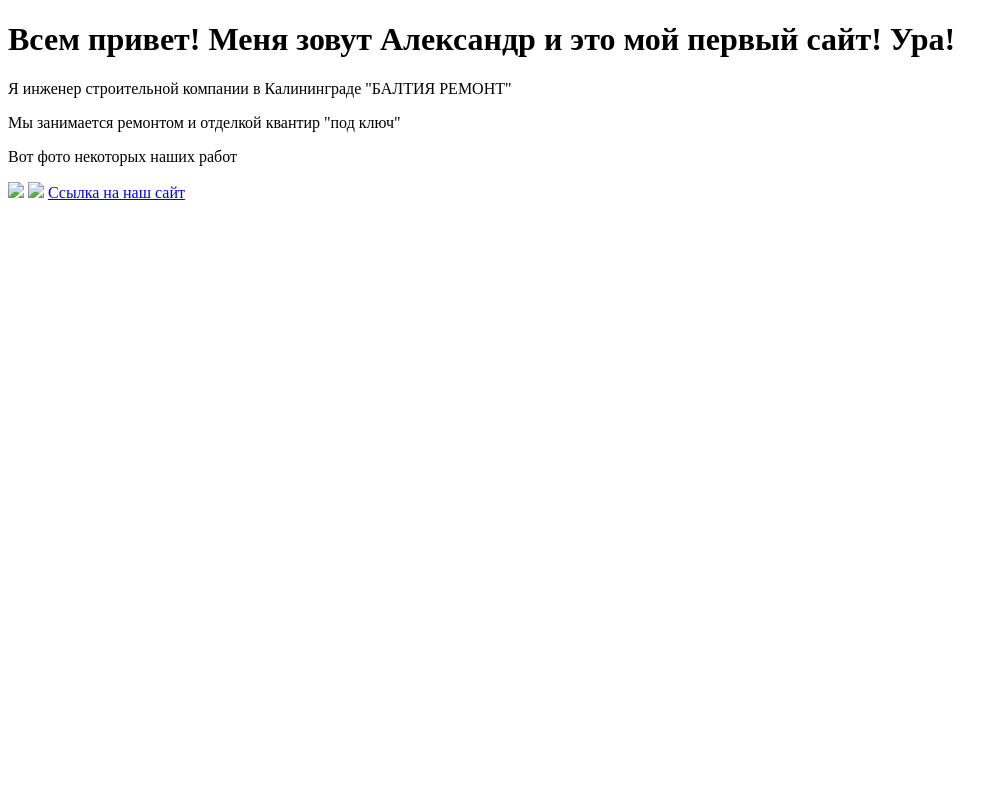
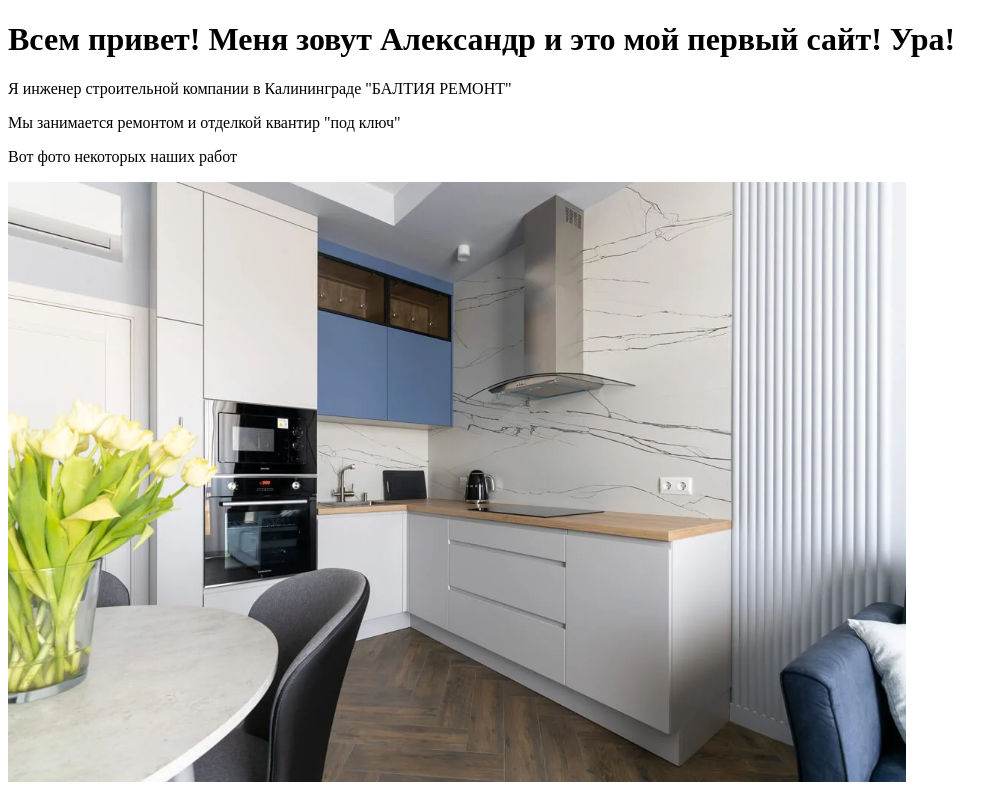
Before and after one commit to 39karatAlexander/Praktika1, a plain HTML site: page index.html in a window 1280 px wide. Shown: the top 786 px of the page, without its empty margins (0-1008 px from the left). Drawn offline with Linux system fonts and the light colour scheme.

Commit message:
Update index.html

```diff
--- a/index.html
+++ b/index.html
@@ -10,8 +10,8 @@
 <span>Я инженер строительной компании в Калининграде "БАЛТИЯ РЕМОНТ"</span>
 <p>Мы занимается ремонтом и отделкой квантир "под ключ"</p>
 <p>Вот фото некоторых наших работ</p>
-<img src="Фото/Кухня.png" height="600px">
-<img src="Фото/С диваном.png" height="600px">
+<img src="Кухня.png" height="600px">
+<img src="С диваном.png" height="600px">
 <a href="https://www.baltia-remont.ru/">Ссылка на наш сайт</a>
 
 </body>
```
